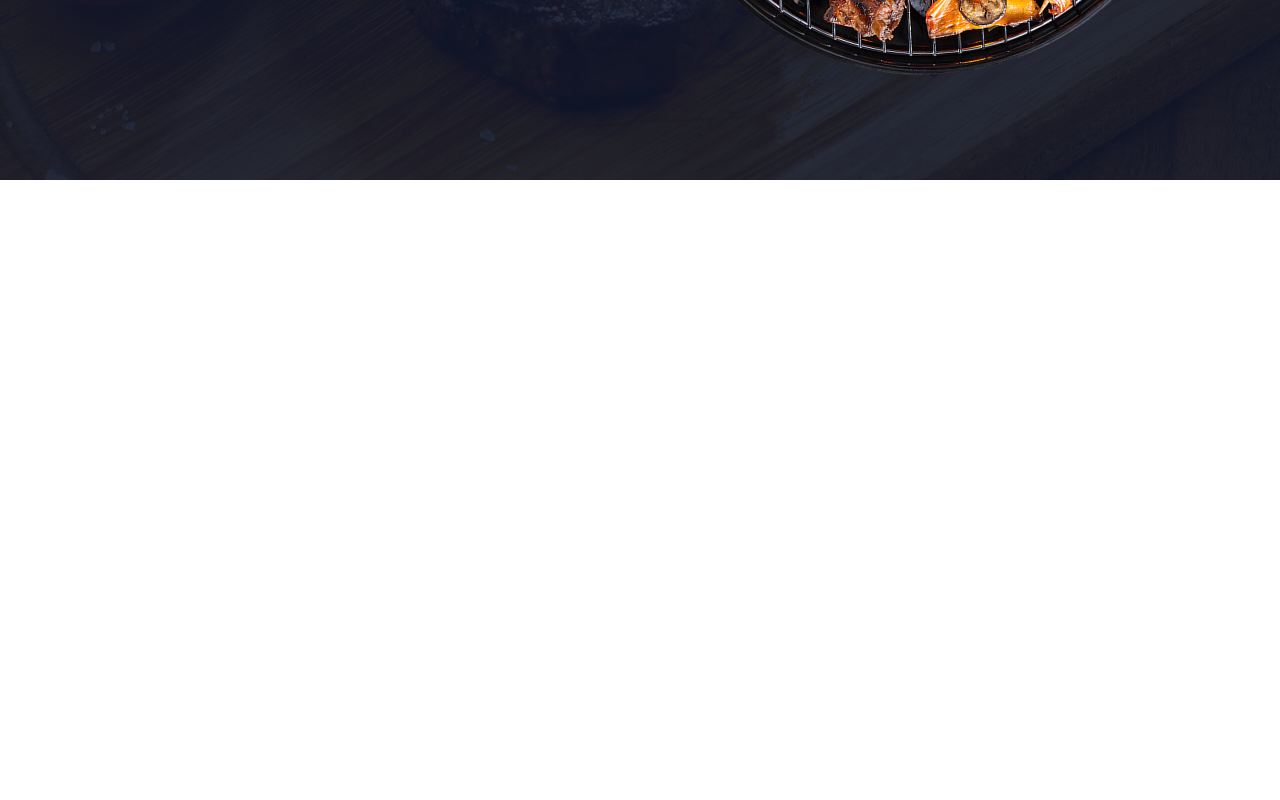
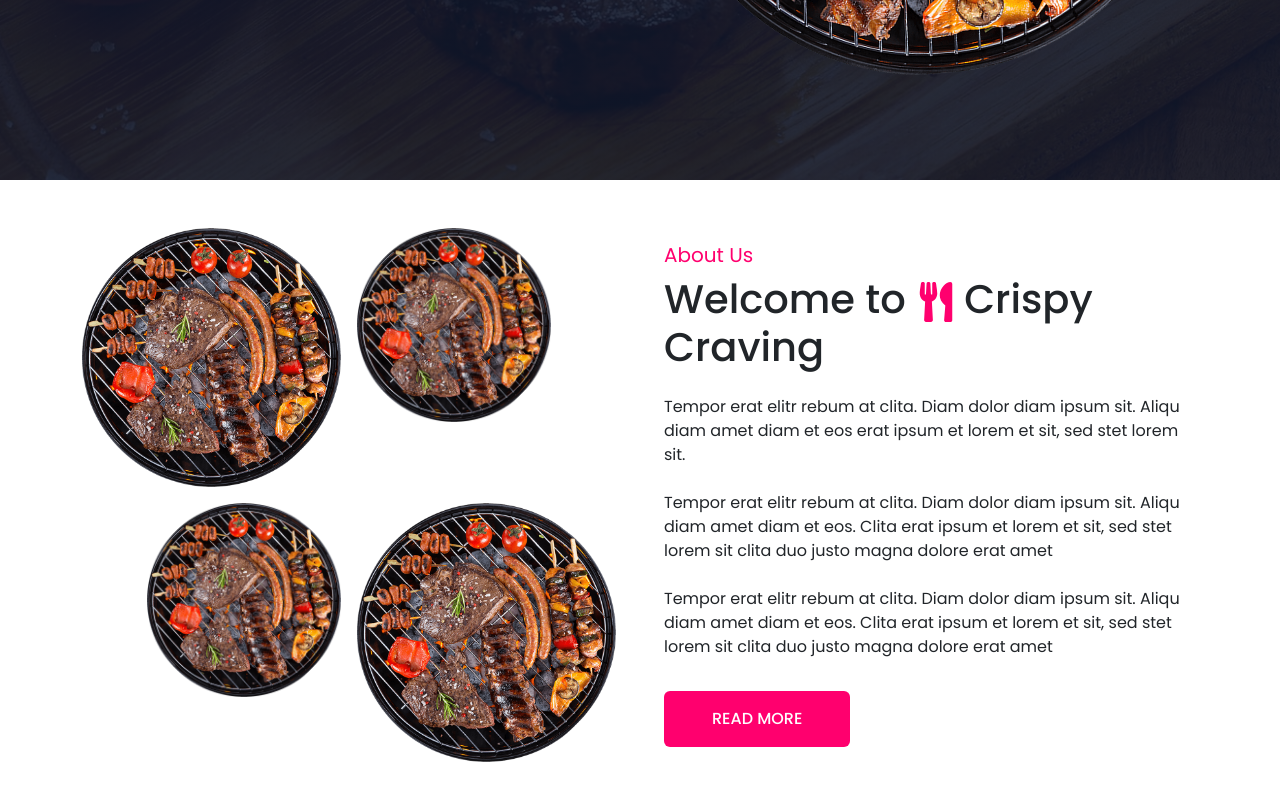
Before and after one commit to dasimems/crispy-cravings, a React (Create React App) app: page / in a window 1280 px wide. Shown: the part 574-1374 px from the top of the page. Before the commit the page ends 800 px from the top, so only its background shows below. Built offline with nearby package versions, Linux system fonts and the light colour scheme; no server answers.

Commit message:
feat: about us

```diff
--- /dev/null
+++ b/src/components/home/AboutUs.jsx
@@ -0,0 +1,78 @@
+import React from "react";
+import { Link } from "react-router-dom";
+import { FaUtensils } from "react-icons/fa";
+
+import aboutImg from "../../asset/hero.png";
+
+function AboutUs(props) {
+  return (
+    <div className="container-xxl py-5">
+      <div className="container">
+        <div className="row g-5 align-items-center">
+          <div className="col-lg-6">
+            <div className="row g-3">
+              <div className="col-6 text-start">
+                <img
+                  className="img-fluid rounded w-100 wow zoomIn"
+                  data-wow-delay="0.1s"
+                  src={aboutImg}
+                />
+              </div>
+              <div className="col-6 text-start">
+                <img
+                  className="img-fluid rounded w-75 wow zoomIn"
+                  data-wow-delay="0.3s"
+                  src={aboutImg}
+                />
+              </div>
+              <div className="col-6 text-end">
+                <img
+                  className="img-fluid rounded w-75 wow zoomIn"
+                  data-wow-delay="0.5s"
+                  src={aboutImg}
+                />
+              </div>
+              <div className="col-6 text-end">
+                <img
+                  className="img-fluid rounded w-100 wow zoomIn"
+                  data-wow-delay="0.7s"
+                  src={aboutImg}
+                />
+              </div>
+            </div>
+          </div>
+          <div className="col-lg-6">
+            <h5 className="section-title ff-secondary text-start text-primary fw-normal">
+              About Us
+            </h5>
+            <h1 className="mb-4">
+              Welcome to <FaUtensils className="text-primary me-2" />
+              Crispy Craving
+            </h1>
+            <p className="mb-4">
+              Tempor erat elitr rebum at clita. Diam dolor diam ipsum sit. Aliqu
+              diam amet diam et eos erat ipsum et lorem et sit, sed stet lorem
+              sit.
+            </p>
+            <p className="mb-4">
+              Tempor erat elitr rebum at clita. Diam dolor diam ipsum sit. Aliqu
+              diam amet diam et eos. Clita erat ipsum et lorem et sit, sed stet
+              lorem sit clita duo justo magna dolore erat amet
+            </p>
+            <p className="mb-4">
+              Tempor erat elitr rebum at clita. Diam dolor diam ipsum sit. Aliqu
+              diam amet diam et eos. Clita erat ipsum et lorem et sit, sed stet
+              lorem sit clita duo justo magna dolore erat amet
+            </p>
+
+            <Link className="btn btn-primary py-3 px-5 mt-2" to="/">
+              Read More
+            </Link>
+          </div>
+        </div>
+      </div>
+    </div>
+  );
+}
+
+export default AboutUs;
--- a/src/components/index.js
+++ b/src/components/index.js
@@ -1,5 +1,7 @@
 import Hero from "./home/Hero"
+import AboutUs from "./home/AboutUs"
 
 export {
-    Hero
+    Hero,
+    AboutUs
 }
--- a/src/index.css
+++ b/src/index.css
@@ -7,6 +7,9 @@
   -moz-osx-font-smoothing: grayscale;
 }
 
+.text-primary {
+  color: var(--pink) !important;
+}
 
 :root {
   --primary: #fbbf09;
--- a/src/pages/Home.jsx
+++ b/src/pages/Home.jsx
@@ -1,10 +1,11 @@
 import React from "react";
-import { Hero } from "../components/index";
+import { AboutUs, Hero } from "../components/index";
 
 function Home(props) {
   return (
     <div>
       <Hero />
+      <AboutUs />
     </div>
   );
 }
```
